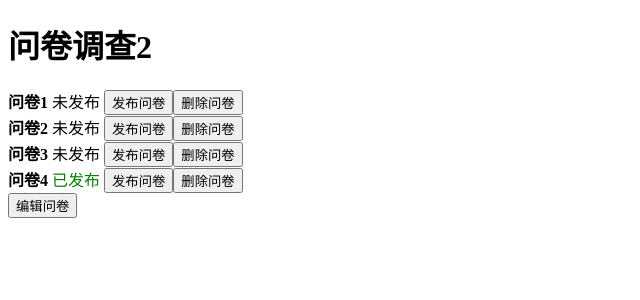
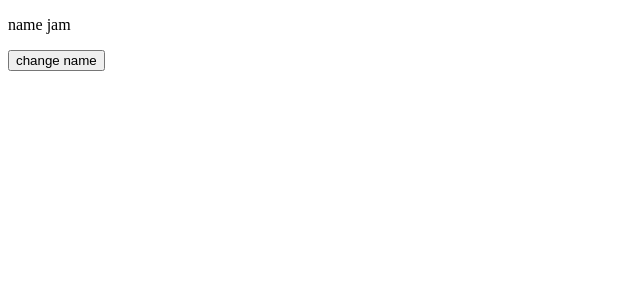
Before and after one commit to xiaojinlove/react18-ts-demo, a React (Create React App) app: page / in a window 1280 px wide. Shown: the top 300 px of the page, without its empty margins (0-640 px from the left). Built offline with nearby package versions, Linux system fonts and the light colour scheme.

Commit message:
chore: useRef

```diff
--- a/src/App.tsx
+++ b/src/App.tsx
@@ -1,13 +1,15 @@
 import React from 'react'
 //import List1 from './List1'
-import List2 from './List2'
+//import List2 from './List2'
+import UseRefDemo from './UseRefDemo'
 //import ImmerDemo from './ImmerDemo'
 
 function App() {
   return (
     <>
       {/* <ImmerDemo /> */}
-      <List2 />
+      {/* <List2 /> */}
+      <UseRefDemo />
     </>
   )
 }
--- /dev/null
+++ b/src/UseRefDemo.tsx
@@ -0,0 +1,34 @@
+import React, { FC, useRef } from 'react'
+
+// const UseRefDemo: FC = () => {
+//   const inputRef = useRef<HTMLInputElement>(null)
+//   const selectInput = () => {
+//     const inputElem = inputRef.current
+//     console.log(inputElem)
+//     if (inputElem) inputElem.select()
+//   }
+//   return (
+//     <div>
+//       <input ref={inputRef} defaultValue="jam" />
+//       <button onClick={selectInput}>选中 input</button>
+//     </div>
+//   )
+// }
+
+const UseRefDemo: FC = () => {
+  const nameRef = useRef('jam')
+  const changeName = () => {
+    nameRef.current = 'lily'
+    console.log(nameRef)
+  }
+  return (
+    <div>
+      <p>name {nameRef.current}</p>
+      <div>
+        <button onClick={changeName}>change name</button>
+      </div>
+    </div>
+  )
+}
+
+export default UseRefDemo
```
